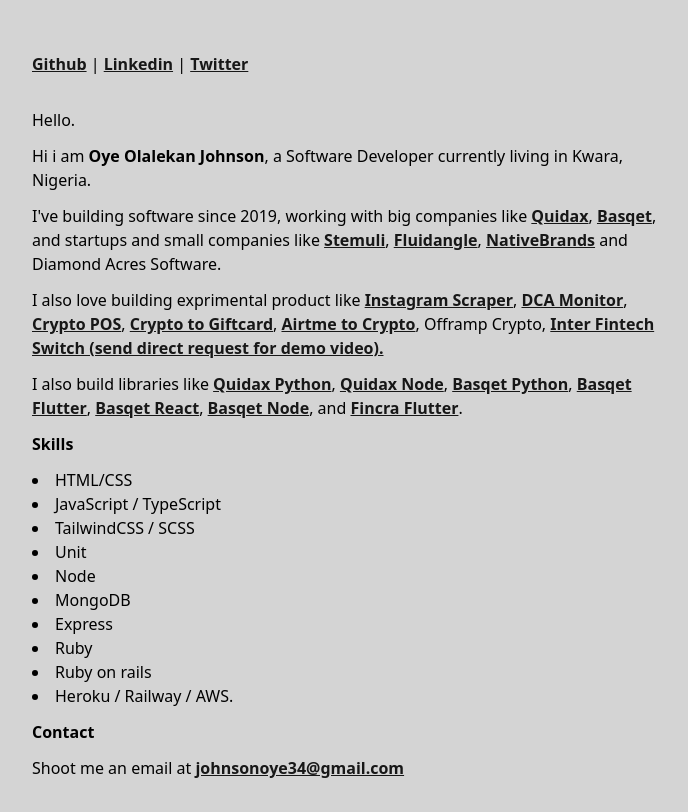
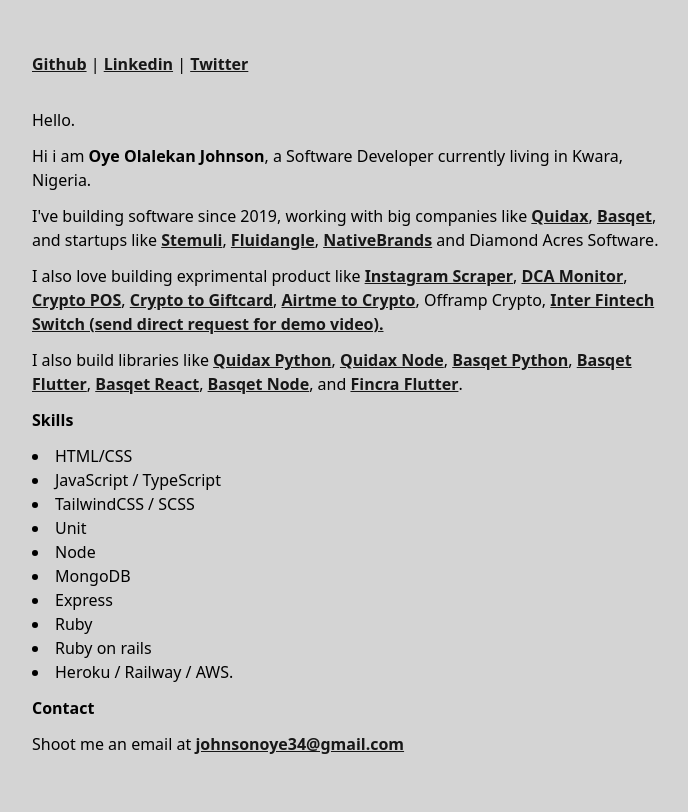
Before and after one commit to oyeolamilekan/portfolio-website, a React (Vite) app: page / in a window 1280 px wide. Shown: the whole page, without its empty margins (292-980 px from the left). Built offline with nearby package versions, Linux system fonts and the light colour scheme.

Commit message:
chore: fxed copy.

```diff
--- a/src/App.tsx
+++ b/src/App.tsx
@@ -8,7 +8,7 @@
         </div>
         <p className='my-3'>Hello.</p>
         <p className='my-3'>Hi i am <span className='font-bold'>Oye Olalekan Johnson</span>, a Software Developer currently living in Kwara, Nigeria.</p>
-        <p className='my-3'>I've building software since 2019, working with big companies like <a href='https://quidax.com/' className={textBold} target={"_blank"}>Quidax</a>, <a className='text-neutral-900 underline font-bold' target={"_blank"} href="https://basqet.com/">Basqet</a>, and startups and small companies like <a href='https://stemuli.net/' className='text-neutral-900 underline font-bold' target={"_blank"}>Stemuli</a>, <a href='http://fluidangle.com/' className='text-neutral-900 underline font-bold' target={"_blank"}>Fluidangle</a>, <a href='https://nativebrands.co/' className='text-neutral-900 underline font-bold' target={"_blank"}>NativeBrands</a> and Diamond Acres Software.</p>
+        <p className='my-3'>I've building software since 2019, working with big companies like <a href='https://quidax.com/' className={textBold} target={"_blank"}>Quidax</a>, <a className='text-neutral-900 underline font-bold' target={"_blank"} href="https://basqet.com/">Basqet</a>, and startups like <a href='https://stemuli.net/' className='text-neutral-900 underline font-bold' target={"_blank"}>Stemuli</a>, <a href='http://fluidangle.com/' className='text-neutral-900 underline font-bold' target={"_blank"}>Fluidangle</a>, <a href='https://nativebrands.co/' className='text-neutral-900 underline font-bold' target={"_blank"}>NativeBrands</a> and Diamond Acres Software.</p>
         <p className='my-3'>I also love building exprimental product like <a href='https://twitter.com/tallestwidget/status/1489383733119655936' className={textBold} target={"_blank"}>Instagram Scraper</a>, <a href='https://twitter.com/tallestwidget/status/1564390321131294723' className={textBold} target={"_blank"}>DCA Monitor</a>, <a href='https://twitter.com/tallestwidget/status/1514879915811872771' className={textBold} target={"_blank"}>Crypto POS</a>, <a href='https://twitter.com/tallestwidget/status/1576952488346865665?s=20&t=bae7Sp1FLulPopHaf96s1g' className={textBold} target={"_blank"}>Crypto to Giftcard</a>, <a href='https://twitter.com/i_josif/status/1529071653459828736' className={textBold} target={"_blank"}>Airtme to Crypto</a>, Offramp Crypto, <a href='mailto:johnsonoye34@gmail.com' className={textBold}>Inter Fintech Switch (send direct request for demo video).</a></p>
         <p className='my-3'>I also build libraries like <a href='https://github.com/oyeolamilekan/basqet-python' className={textBold} target={"_blank"}>Quidax Python</a>, <a href="https://github.com/oyeolamilekan/quidax-node" className={textBold} target={"_blank"}>Quidax Node</a>, <a href="https://github.com/oyeolamilekan/basqet-python" className={textBold} target={"_blank"}>Basqet Python</a>, <a href="https://github.com/oyeolamilekan/basqet_flutter" className={textBold} target={"_blank"}>Basqet Flutter</a>, <a href="https://github.com/oyeolamilekan/basqet-react" className={textBold} target={"_blank"}>Basqet React</a>, <a href="https://github.com/oyeolamilekan/basqet-node" className={textBold} target={"_blank"}>Basqet Node</a>, and <a href="https://pub.dev/packages/fincra_flutter" className={textBold} target={"_blank"}>Fincra Flutter</a>.</p>
         <h3 className='my-3'><b>Skills</b></h3>
```
